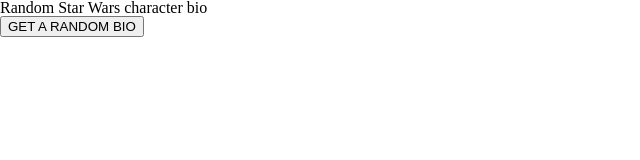
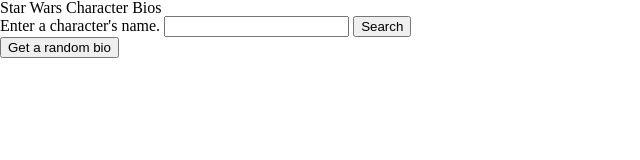
Before and after one commit to Unreal-Black/project3, a plain HTML site: page index.html in a window 1280 px wide. Shown: the whole page, without its empty margins (0-640 px from the left). Drawn offline with nearby package versions, Linux system fonts and the light colour scheme.

Commit message:
Updated the form to enable the user to search characters

```diff
--- a/index.html
+++ b/index.html
@@ -9,9 +9,14 @@
     <script src="https://ajax.googleapis.com/ajax/libs/jquery/3.1.1/jquery.min.js"></script>
     <script src="js/swapi.js"></script>
     <article>
-      <p> Random Star Wars character bio</p>
-      <button id="random">GET A RANDOM BIO</button>
-      <ul id="character">
+      <p> Star Wars Character Bios</p>
+      <form id="swapi-form" name="swapi-form" method="get" action="#null">
+        <label for="chars">Enter a character's name.</label>
+        <input type="text" id="chars" name="chars" />
+        <input type ="submit" id="chars-submit" name="chars-submit" value="Search"/>
+      </form>
+      <button id="random">Get a random bio</button>
+      <ul id="bio">
       </ul>
     </article>
   </body>
```
